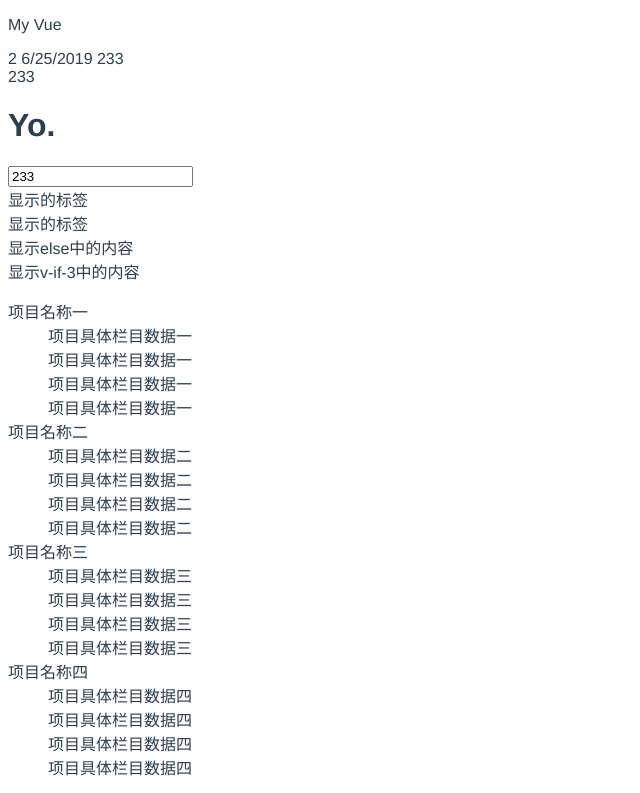
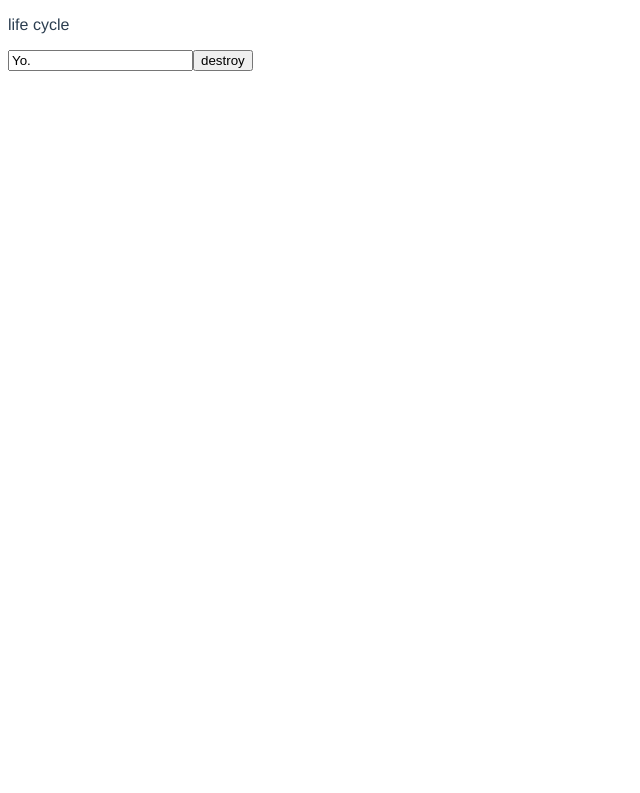
Before and after one commit to lzz-chn/vue-test, a Vue app: page / in a window 1280 px wide. Shown: the top 793 px of the page, without its empty margins (0-640 px from the left). Built offline with nearby package versions, Linux system fonts and the light colour scheme.

Commit message:
配合其他组件增加练习代码

```diff
--- a/src/App.vue
+++ b/src/App.vue
@@ -4,25 +4,67 @@
 		<!-- <img src="./assets/logo.png"> -->
 		<!-- 路由试图容器，相当于react中的 <Route path='/' component={}/> -->
 		<!-- <router-view/> -->
-        <MyVue/>
 		<!-- 3.调用当前组件 -->
+		<!-- <KeyboardEvent/> -->
+		<!-- click.native 表示事件绑定到当前组件的根元素上 -->
+		<!-- <MyVue @click.native="yo"/> -->
+		<!-- $event 是用来接受子组件发送来的数据 -->
+		<!-- <MyEmit @myEmit="jojo($event)"/>
+		<div>父组件: {{words}}</div>-->
+		<!-- <div class="myStyle">App my style</div>
+		<a href>123</a>-->
+		<!-- <MyStyle/> -->
+		<!-- <MyForms/> -->
+		<LifeCycle/>
+		<!-- <MyProps a="1" b="2" c="3"/> -->
+		<!-- <MyProps @abc="prop($event)"/> -->
 	</div>
 </template>
 
 <!-- 当前的模版的js代码 -->
 <script>
-import MyVue from "./components/MyVue"; // 1.导入组件
+import MyVue from './components/MyVue' // 1.导入组件
+import KeyboardEvent from './components/KeyboardEvent'
+import MyEmit from './components/MyEmit'
+import MyStyle from './components/MyStyle'
+import MyForms from './components/MyForms'
+import MyProps from './components/MyProps'
+import LifeCycle from './components/LifeCycle'
+
 export default {
 	// 2.注册组件到当前 App.vue 中
-    name: "App",
-    components: { MyVue }
-};
+	name: 'App',
+	components: {
+		MyVue,
+		KeyboardEvent,
+		MyEmit,
+		MyStyle,
+		MyForms,
+		LifeCycle,
+		MyProps
+	},
+	data() {
+		return { words: '' }
+	},
+	methods: {
+		yo() {
+			console.log('Yo.')
+		},
+		jojo(a) {
+			console.log('olaolaolaola', a)
+			this.words = a
+		},
+		prop(a) {
+			console.log(a)
+		}
+	}
+}
 </script>
 
 <!-- 当前的模版的css代码 -->
 <style>
 #app {
-    font-family: "Avenir", Helvetica, Arial, sans-serif;
+	font-family: 'Avenir', Helvetica, Arial, sans-serif;
 	/* -webkit-font-smoothing: antialiased;
     -moz-osx-font-smoothing: grayscale; */
 	/* text-align: center; */
```
Lines whose indentation alone changed are shown as unchanged.
